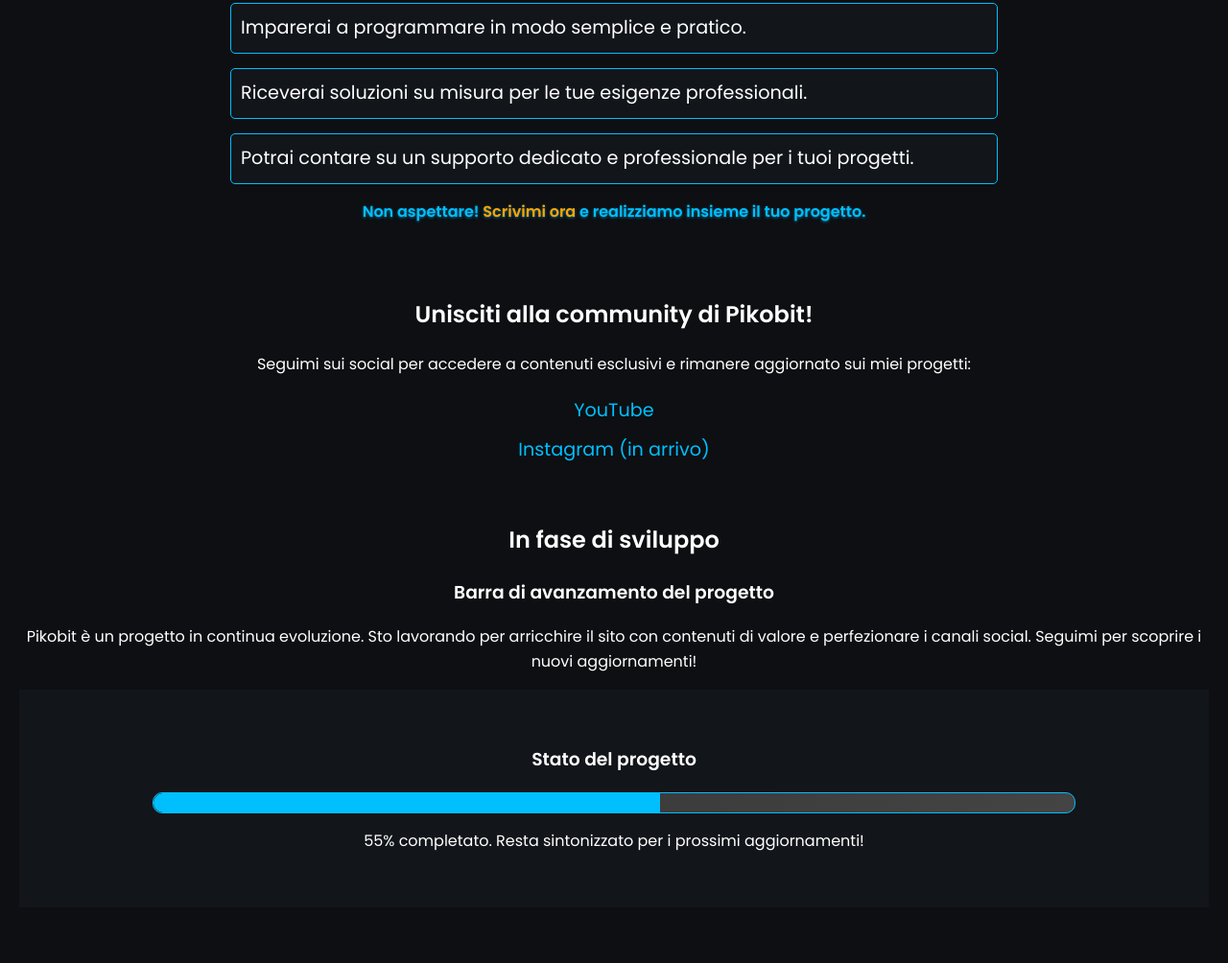
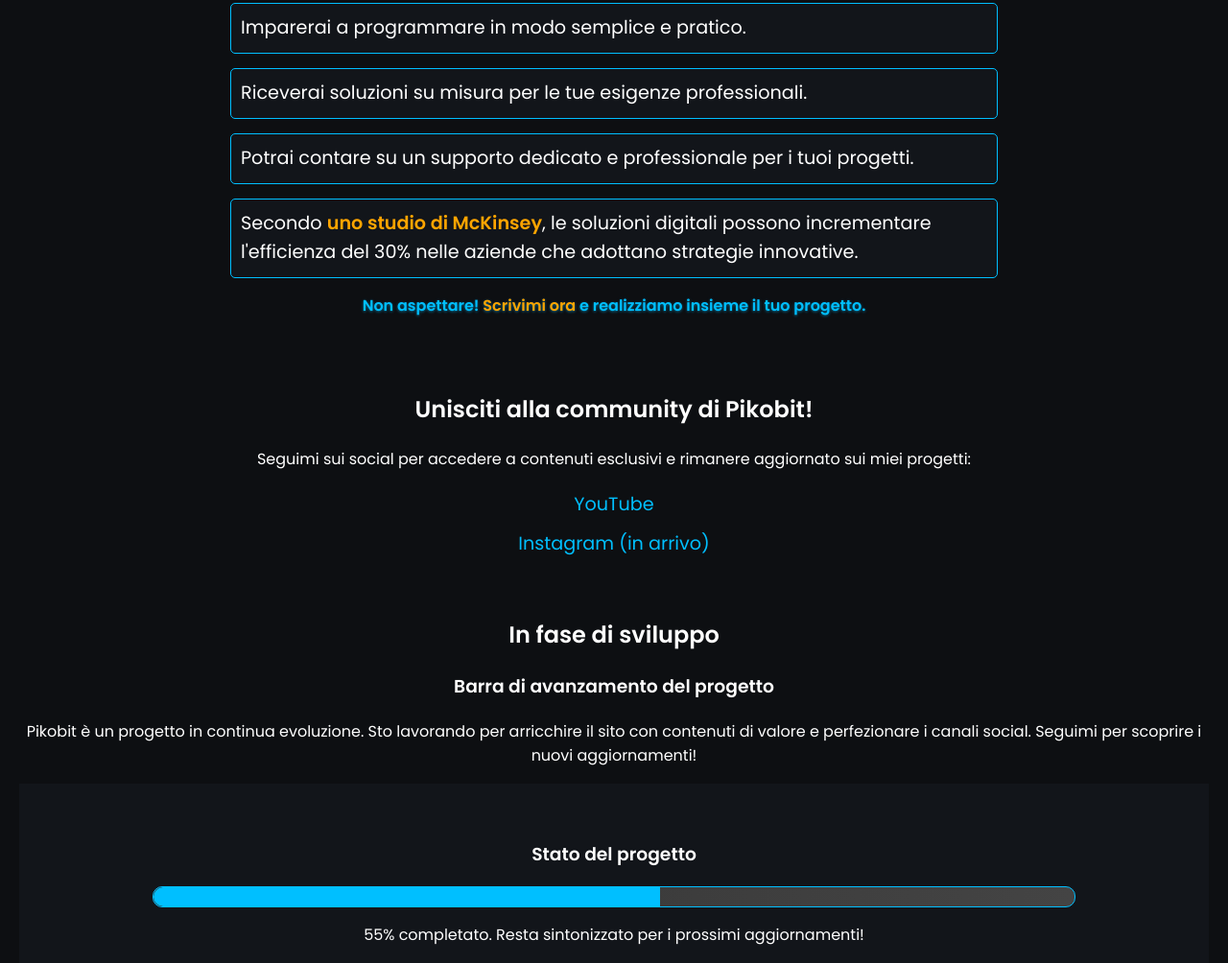
Before and after one commit to PikoAll/mySiteWeb, a plain HTML site: page index.html in a window 1280 px wide. Shown: the part 1590-2594 px from the top of the page at 96% size. Drawn offline with Linux system fonts and the light colour scheme.

Commit message:
add external link

```diff
--- a/index.html
+++ b/index.html
@@ -127,6 +127,12 @@
                 <li>Imparerai a programmare in modo semplice e pratico.</li>
                 <li>Riceverai soluzioni su misura per le tue esigenze professionali.</li>
                 <li>Potrai contare su un supporto dedicato e professionale per i tuoi progetti.</li>
+                <li>Secondo <a
+                    href="https://www.mckinsey.com/industries/technology-media-and-telecom/our-insights/why-digital-strategies-fail"
+                    class="cta-link">uno
+                    studio di McKinsey</a>, le soluzioni digitali possono incrementare l'efficienza del 30% nelle
+                aziende
+                che adottano strategie innovative.</li>
             </ul>
             <p><strong>Non aspettare! <a href="contact.html" class="cta-link">Scrivimi ora</a> e realizziamo insieme il
                     tuo progetto.</strong></p>
```
